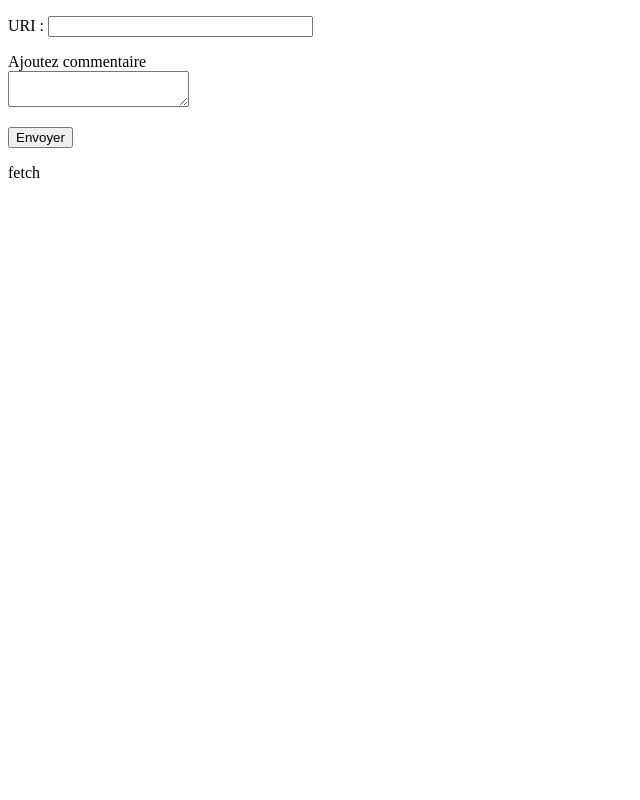
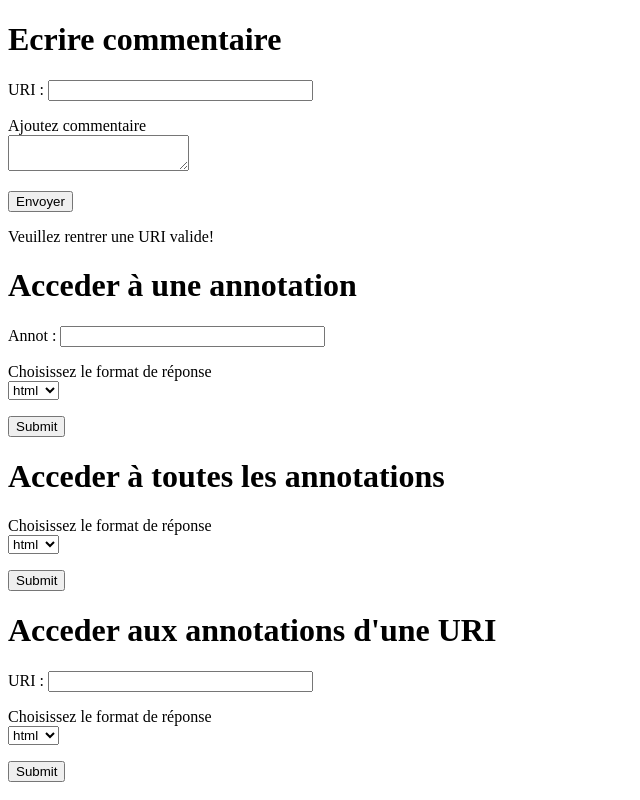
Before and after one commit to YoannDEBAIN/DonneesConnectees, a website: page html/client.html in a window 1280 px wide. Both pictures are taken after a click on the button "Envoyer". Shown: the whole page, without its empty margins (0-640 px from the left). Drawn offline with Linux system fonts and the light colour scheme; no server answers.

Commit message:
ajout get

```diff
--- a/html/client.html
+++ b/html/client.html
@@ -5,11 +5,25 @@
 		<title> Titre </title>
 		<script>
 
+
+			function isURL(str) {
+			  var pattern = new RegExp('^((ft|htt)ps?:\\/\\/)?'+ // protocol
+			  '((([a-z\\d]([a-z\\d-]*[a-z\\d])*)\\.)+[a-z]{2,}|'+ // domain name and extension
+			  '((\\d{1,3}\\.){3}\\d{1,3}))'+ // OR ip (v4) address
+			  '(\\:\\d+)?'+ // port
+			  '(\\/[-a-z\\d%@_.~+&:]*)*'+ // port and path
+			  '(\\?[;&a-z\\d%_.~+=-]*)?'+ // query string
+			  '(\\#[-a-z\\d_]*)?$','i'); // fragment locater
+			  return pattern.test(str);
+			}
+
+
 			function envoi(){
+
+				if (isURL(document.getElementById('IdURI').value)){
 					var body = {"URI":document.getElementById('IdURI').value,
-							"Commentaire":document.getElementById('IdCommentaire').value};
+								"Commentaire": document.getElementById('IdCommentaire').value};
 					<!-- console.log(body); -->
-				<!-- var route = "http://localhost:3000/annotation"; -->
 					var route = "/annotation";
 					fetch(route, {    method:'POST',
 									  body: JSON.stringify(body) ,
@@ -17,20 +31,35 @@
 									  //mode:"cors",
 								}).then(
 						function(res){
-						window.location.reload();
+							<!-- console.log(res); -->
+							<!-- document.getElementById('IdRes').innerHTML=""; -->
+							document.getElementById('IdURI').value="";
+							document.getElementById('IdCommentaire').value="";
+							<!-- window.location.reload(); -->
 							<!-- console.log(body); -->
 						});
 				}
+				else {
+					document.getElementById('IdURI').value="";
+					document.getElementById('IdRes').innerHTML="Veuillez rentrer une URI valide!";
+				}
+
+			};
+
+
+
+
 
 
 		</script>
 	</head>
 	<body>
 
+		<h1>Ecrire commentaire</h1>
 		<form autocomplete="off">
 			<p>
 				<label for="URI">URI :</label>
-				<input type="text" name="URI" id="IdURI" placeholder="" size="30" maxlength="20">
+				<input type="text" name="URI" id="IdURI" placeholder="" size="30">
 			</p>
 			<p>
 				<label for="Commentaire">Ajoutez commentaire</label><br>
@@ -41,8 +70,75 @@
 			</p>
 		</form>
 
+		<p id="IdRes">
+
+		</p>
+
+
+
+
+
+
+		<h1>Acceder à une annotation</h1>
+		<form action="/IdAnnot" method="GET" autocomplete="off">
+			<p>
+				<label for="Annot">Annot :</label>
+				<input type="text" name="Annot" id="IdAnnot" placeholder="" size="30" maxlength="20">
+			</p>
+			<p>
+				<label for="FormatIdAnnot">Choisissez le format de réponse</label><br>
+				<select name="FormatIdAnnot" id="FormatIdAnnot">
+					<option value="html">html</option>
+					<option value="Json">Json</option>
+				</select>
+			</p>
+			<p>
+				<input type="submit" value="Submit">
+			</p>
+		</form>
+
+
+
+
+
+
+
+		<h1>Acceder à toutes les annotations</h1>
+		<form action="/AllAnnot" method="GET" autocomplete="off">
+			<p>
+				<label for="FormatAllAnnot">Choisissez le format de réponse</label><br>
+				<select name="FormatAllAnnot" id="FormatAllAnnot">
+					<option value="html">html</option>
+					<option value="Json">Json</option>
+				</select>
+			</p>
+			<p>
+				<input type="submit" value="Submit">
+			</p>
+		</form>
+
+
+
+		<h1>Acceder aux annotations d'une URI</h1>
+		<form action="/URI" method="GET" autocomplete="off">
+			<p>
+				<label for="AnnotURI">URI :</label>
+				<input type="text" name="AnnotURI" id="AnnotURI" placeholder="" size="30">
+			</p>
+
+			<p>
+				<label for="FormatAnnotURI">Choisissez le format de réponse</label><br>
+				<select name="FormatAnnotURI" id="FormatAnnotURI">
+					<option value="html">html</option>
+					<option value="Json">Json</option>
+				</select>
+			</p>
+			<p>
+				<input type="submit" value="Submit">
+			</p>
+		</form>
+
+
+
 	</body>
 </html>
-
-
-fetch
```
Also changed, not shown: index.js (+116 -10 lines). Lines whose indentation alone changed are shown as unchanged.
